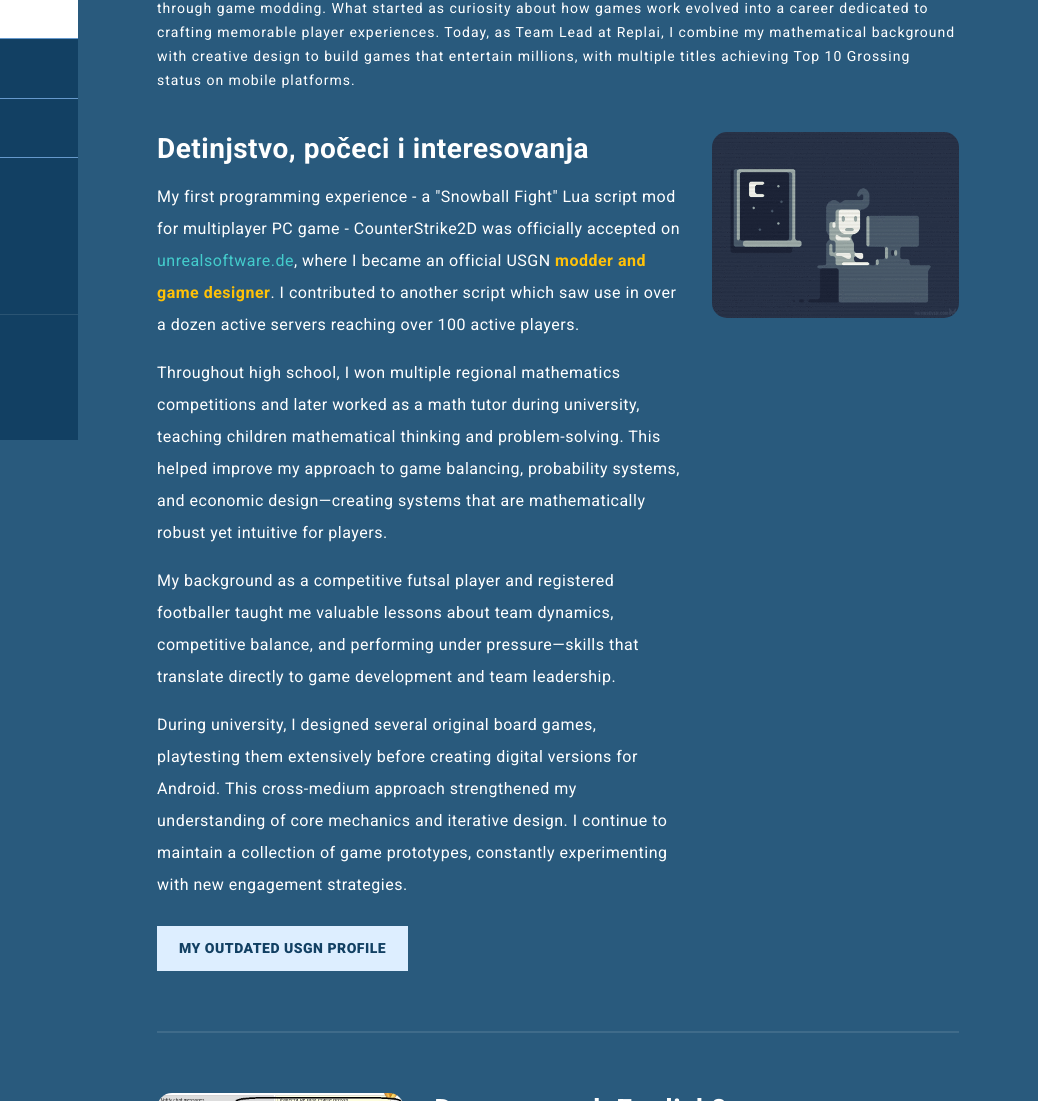
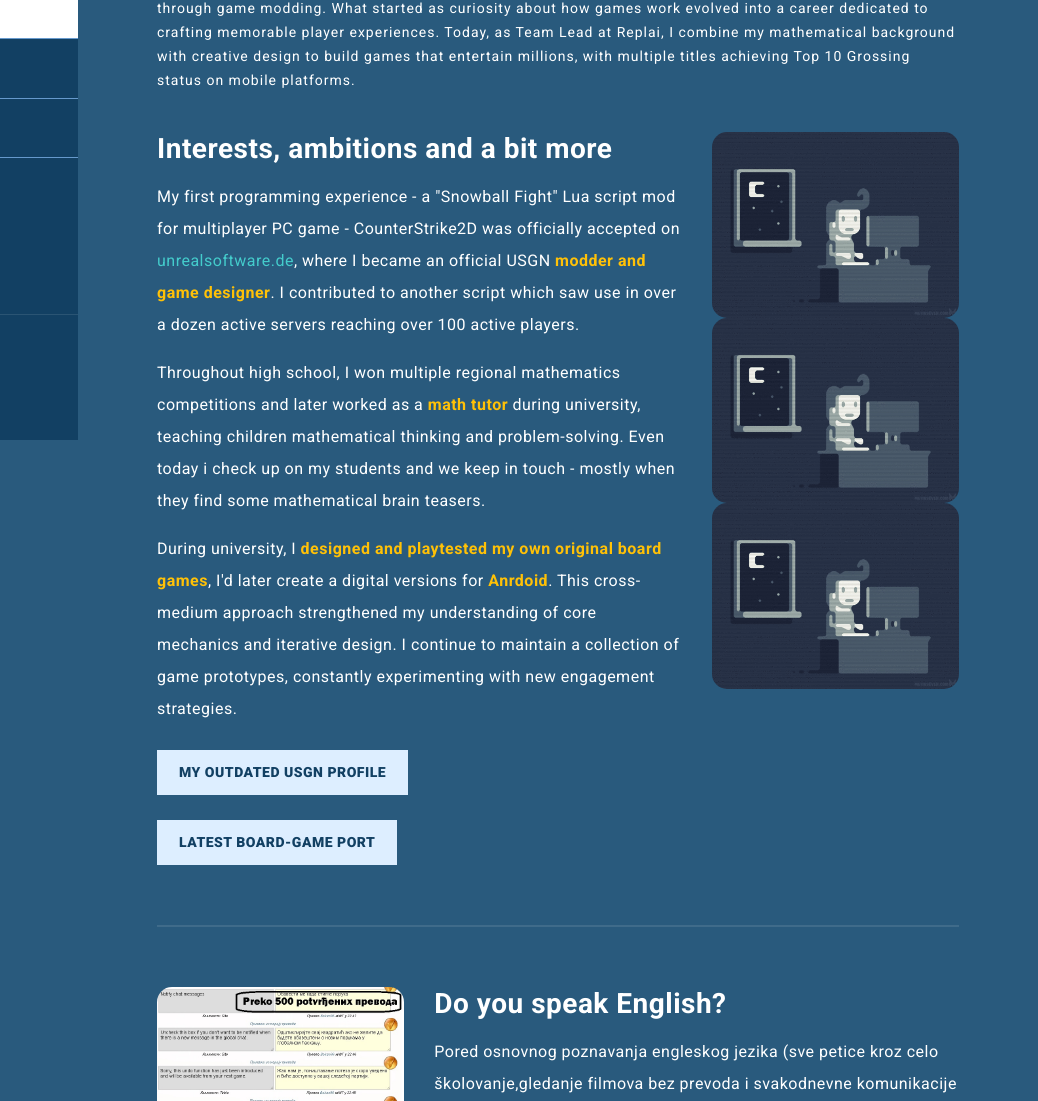
Before and after one commit to Bokan96/Bokan96.github.io, a plain HTML site: page index.html in a window 1280 px wide. Shown: the part 360-1461 px from the top of the page, 242-1280 px from the left. Drawn offline with Linux system fonts and the light colour scheme.

Commit message:
Update index.html

```diff
--- a/index.html
+++ b/index.html
@@ -111,22 +111,29 @@ Prvi susret sa programiranjem mi je i bio preko Inspect Elementa uz igranje sa K
             <div class="row">
               <div class="col-md-8">
                 <div class="left-text">
-                  <h4>Detinjstvo, počeci i interesovanja</h4>
+                  <h4>Interests, ambitions and a bit more</h4>
                   <p>My first programming experience - a "Snowball Fight" Lua script mod for multiplayer PC game - CounterStrike2D was officially accepted on <a rel="nofollow" href="http://www.unrealsoftware.de">unrealsoftware.de</a>, where I became an official USGN <span class="highlight-yellow">modder and game designer</span>. I contributed to another script which saw use in over a dozen active servers reaching over 100 active players.</p>
 
-<p>Throughout high school, I won multiple regional mathematics competitions and later worked as a math tutor during university, teaching children mathematical thinking and problem-solving. This helped improve my approach to game balancing, probability systems, and economic design—creating systems that are mathematically robust yet intuitive for players.</p>
+<p>Throughout high school, I won multiple regional mathematics competitions and later worked as a <span class="highlight-yellow">math tutor</span> during university, teaching children mathematical thinking and problem-solving. Even today i check up on my students and we keep in touch - mostly when they find some mathematical brain teasers.</p>
 
-<p>My background as a competitive futsal player and registered footballer taught me valuable lessons about team dynamics, competitive balance, and performing under pressure—skills that translate directly to game development and team leadership.</p>
-
-<p>During university, I designed several original board games, playtesting them extensively before creating digital versions for Android. This cross-medium approach strengthened my understanding of core mechanics and iterative design. I continue to maintain a collection of game prototypes, constantly experimenting with new engagement strategies.    </p>
+<p>During university, I <span class="highlight-yellow">designed and playtested my own original board games</span>, I'd later create a digital versions for <span class="highlight-yellow">Anrdoid</span>. This cross-medium approach strengthened my understanding of core mechanics and iterative design. I continue to maintain a collection of game prototypes, constantly experimenting with new engagement strategies.</p>
                   <div class="white-button">
                     <a href="http://www.unrealsoftware.de/profile.php?userid=19233">My outdated USGN profile</a>
+                  </div>
+					<div class="white-button">
+                    <a href="https://www.youtube.com/watch?v=KzJlu7ZtGeY">Latest board-game port</a>
                   </div>
                 </div>
               </div>
               <div class="col-md-4">
                 <div class="right-image">
                   <img src="assets/images/kuckanje.gif" alt="Kuckanje" loading="lazy" />
+				</div>
+				  <div class="right-image">
+                  <img src="assets/images/kuckanje.gif" alt="Kuckanje2" loading="lazy" />
+				</div>
+				  <div class="right-image">
+                  <img src="assets/images/kuckanje.gif" alt="Kuckanje3" loading="lazy" />
 				</div>
               </div>
 
```
